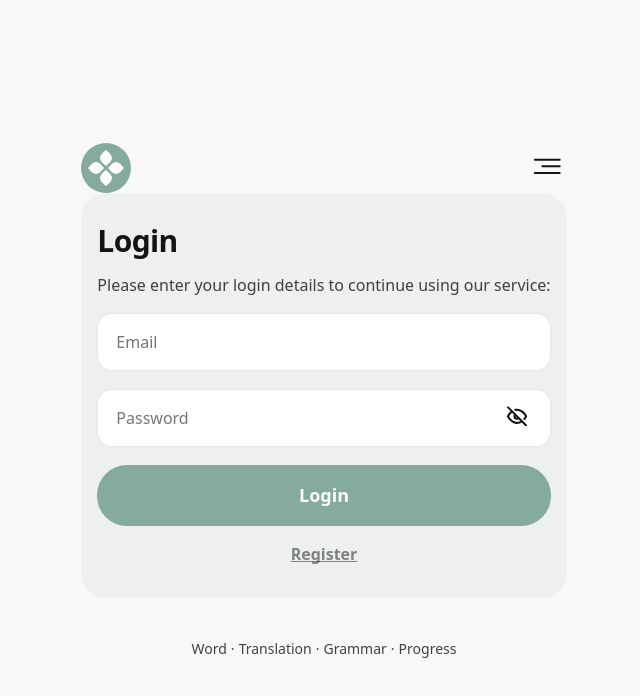
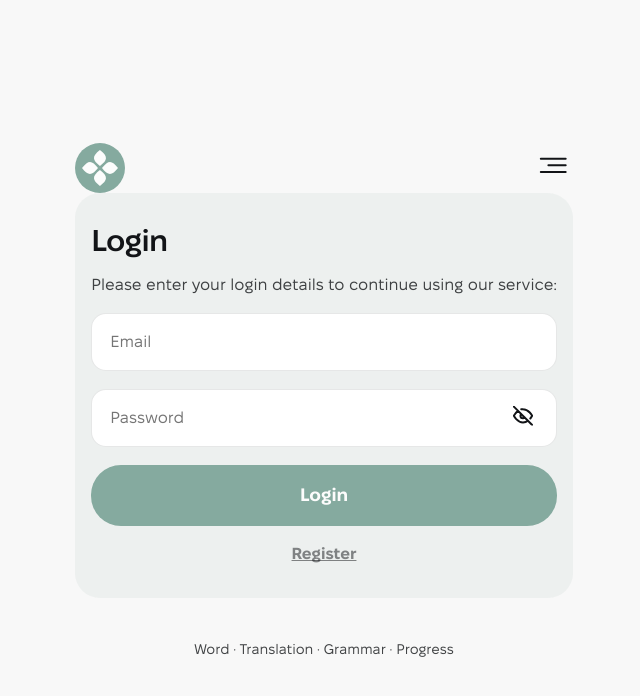
Before and after one commit to HannaPalianytsia/vocab-builder, a React (Vite) app: page /login in a window 1280 px wide. Shown: the top 696 px of the page, without its empty margins (316-956 px from the left). Built offline with nearby package versions, Linux system fonts and the light colour scheme.

Commit message:
edit colors

```diff
--- a/src/components/Header/Header.module.css
+++ b/src/components/Header/Header.module.css
@@ -14,7 +14,7 @@
   align-items: center;
   padding: 7px;
   border-radius: 50%;
-  background: var(--green);
+  background: var(--main-color);
 }
 
 .nav {
@@ -22,18 +22,18 @@
 }
 
 .link {
-  font-family: var(--font-family);
+  font-family: var(--first-font-family);
   font-weight: 500;
   font-size: 14px;
-  color: var(--black);
+  color: var(--text-color);
   border-radius: 15px;
   padding: 12px 20px;
   transition: color o.3s ease, background-color 0.3s ease;
 }
 
 .active {
-  color: var(--white);
-  background: var(--green);
+  color: var(--background-color-1);
+  background: var(--main-color);
 }
 
 .menu-svg {
--- a/src/components/Loader/Loader.module.css
+++ b/src/components/Loader/Loader.module.css
@@ -4,5 +4,5 @@
   align-items: center;
   height: 100vh;
   width: 100vw;
-  background-color: rgba(186, 219, 209, 0.5);
+  background-color: var(--main-color-a04);
 }
--- a/src/components/LoginRegisterForm/LoginRegisterForm.module.css
+++ b/src/components/LoginRegisterForm/LoginRegisterForm.module.css
@@ -1,6 +1,6 @@
 .formWrapper {
   border-radius: 25px;
-  background: rgba(133, 170, 159, 0.1);
+  background: var(--main-color-a01);
   padding: 32px 16px;
   display: flex;
   flex-direction: column;
@@ -14,16 +14,16 @@
 
   input {
     width: 100%;
-    border: 1px solid rgba(18, 20, 23, 0.1);
+    border: 1px solid var(--border-color);
     border-radius: 15px;
     padding: 16px 18px;
     outline: none;
 
-    font-family: var(--font-family);
+    font-family: var(--first-font-family);
     font-weight: 400;
     font-size: 16px;
     line-height: 150%;
-    color: var(--black);
+    color: var(--text-color);
   }
 }
 
@@ -34,40 +34,40 @@
   width: 100%;
   margin: 0 auto;
   text-align: center;
-  background: var(--green);
+  background: var(--main-color);
 
-  font-family: var(--font-family);
+  font-family: var(--first-font-family);
   font-weight: 700;
   font-size: 18px;
   line-height: 156%;
-  color: var(--white);
+  color: var(--background-color-2);
 }
 
 .title {
-  font-family: var(--font-family);
+  font-family: var(--first-font-family);
   font-weight: 600;
   font-size: 30px;
   line-height: 107%;
   letter-spacing: -0.02em;
-  color: var(--black);
+  color: var(--text-color);
 }
 
 .text {
-  font-family: var(--font-family);
+  font-family: var(--first-font-family);
   font-weight: 400;
   font-size: 16px;
   line-height: 150%;
-  color: rgba(18, 20, 23, 0.8);
+  color: var(--text-color-a08);
 }
 
 .link {
-  font-family: var(--font-family);
+  font-family: var(--first-font-family);
   font-weight: 700;
   font-size: 16px;
   line-height: 150%;
   text-decoration: underline;
   text-decoration-skip-ink: none;
-  color: rgba(18, 20, 23, 0.5);
+  color: var(--text-color-a05);
   text-align: center;
 }
 
@@ -83,6 +83,6 @@
 }
 
 .eye {
-  stroke: var(--black);
+  stroke: var(--text-color);
   fill: none;
 }
--- a/src/index.css
+++ b/src/index.css
@@ -43,16 +43,18 @@
 }
 
 :root {
-  /* Breakpoints */
-  --mobile: 375px;
-  --tablet: 768px;
-  --desktop: 1440px;
-
   /* Colors */
-  --black: #121417;
-  --green: #85aa9f;
-  --white: #fcfcfc;
-  --white-1: #f8f8f8;
+  --main-color: #85aa9f;
+  --main-color-a01: rgba(133, 170, 159, 0.1);
+  --main-color-a04: rgba(133, 170, 159, 0.4);
+  --text-color: #121417;
+  --text-color-a08: rgba(18, 20, 23, 0.8);
+  --text-color-a05: rgba(18, 20, 23, 0.5);
+  --background-color-1: #f8f8f8;
+  --background-color-2: #fcfcfc;
+  --background-color-3: #fff;
+  --modal-background: rgba(18, 20, 23, 0.2);
+  --border-color: rgba(18, 20, 23, 0.1);
 
   /* Fonts */
   --first-font-family: "MacPaw Fixel Display", sans-serif;
@@ -68,7 +70,7 @@ body {
 }
 
 h1 {
-  font-family: "MacPaw Fixel Display", sans-serif;
+  font-family: var(--first-font-family);
   font-weight: 400;
 }
 
@@ -116,9 +118,9 @@ img {
 
 body {
   margin: 0 auto;
-  font-family: var(--font-family);
-  color: var(--black);
-  background: var(--white-1);
+  font-family: var(--first-font-family);
+  color: var(--text-color);
+  background: var(--background-color-1);
 }
 
 html {
--- a/src/pages/LoginPage/LoginPage.module.css
+++ b/src/pages/LoginPage/LoginPage.module.css
@@ -16,11 +16,11 @@
   justify-content: center;
   gap: 4px;
 
-  font-family: var(--font-family);
+  font-family: var(--first-font-family);
   font-weight: 400;
   font-size: 14px;
   text-align: center;
-  color: rgba(18, 20, 23, 0.8);
+  color: var(--text-color-a08);
 }
 
 @media screen and (min-width: 768px) {
```
